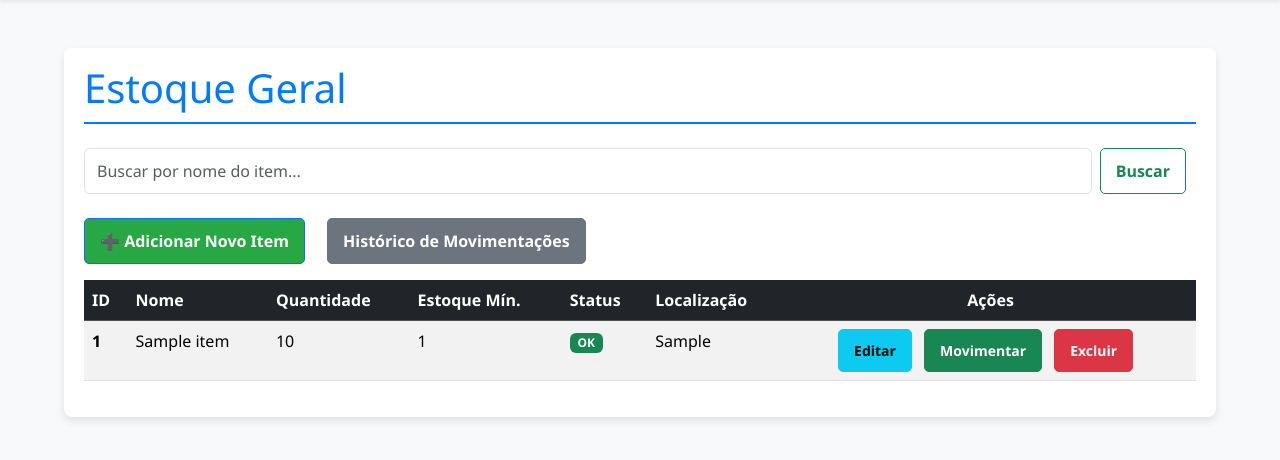
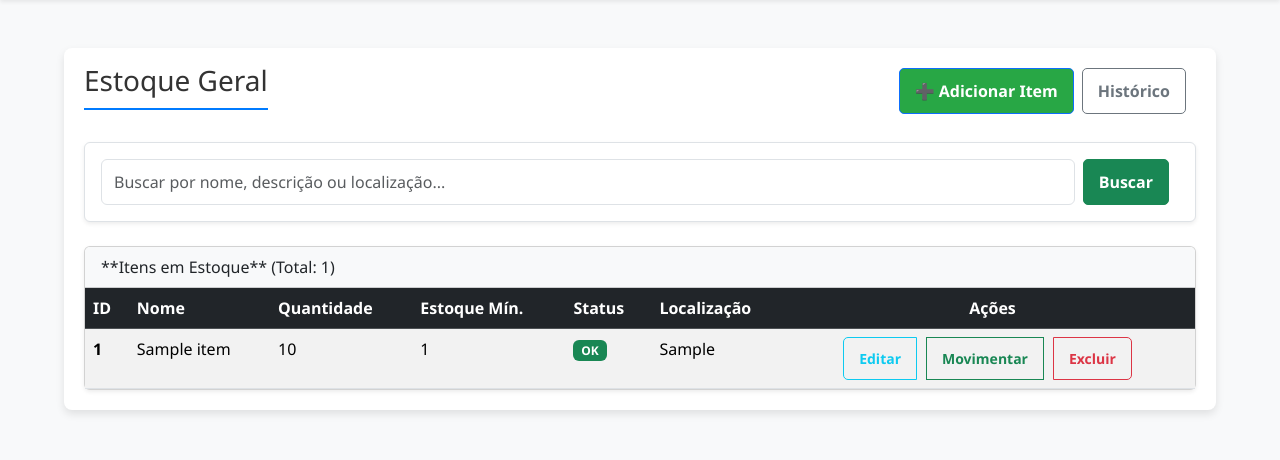
Before and after one commit to nielzin2/HighStore, a Django app: page / in a window 1280 px wide. Shown: the part 59-519 px from the top of the page. Run offline with Django 4.2, Linux system fonts and the light colour scheme; a user stored in the database is signed in; tables that the repository leaves empty hold one stand-in row (values such as "Sample post").

Commit message:
Update lista_itens.html
HS-17: Moderniza lista_itens.html: Usa Flexbox, Cards, e botões btn-outline para visual clean.

```diff
--- a/estoque/templates/estoque/lista_itens.html
+++ b/estoque/templates/estoque/lista_itens.html
@@ -3,33 +3,41 @@
 {% block title %}Estoque Geral{% endblock %}
 
 {% block content %}
-    <h1 class="mb-4">{{ titulo }}</h1>
+    <div class="d-flex justify-content-between align-items-center mb-4">
+        <h1 class="h3">{{ titulo }}</h1>
+        <div class="d-flex">
+            <a href="{% url 'estoque:adicionar_item' %}" class="btn btn-primary me-2">
+                ➕ Adicionar Item
+            </a>
+            <a href="{% url 'estoque:historico_movimentacoes' %}" class="btn btn-outline-secondary">
+                Histórico
+            </a>
+        </div>
+    </div>
 
-    <form class="d-flex mb-4" method="GET">
+    <form class="d-flex mb-4 p-3 bg-white rounded shadow-sm border" method="GET">
         <input
             class="form-control me-2"
             type="search"
-            placeholder="Buscar por nome do item..."
+            placeholder="Buscar por nome, descrição ou localização..."
             aria-label="Search"
             name="q"
             value="{{ request.GET.q|default:'' }}"
         >
-        <button class="btn btn-outline-success" type="submit">Buscar</button>
+        <button class="btn btn-success" type="submit">Buscar</button>
         {% if request.GET.q %}
             <a href="{% url 'estoque:lista_itens' %}" class="btn btn-outline-secondary ms-2">Limpar</a>
         {% endif %}
     </form>
 
-    <a href="{% url 'estoque:adicionar_item' %}" class="btn btn-primary mb-3">
-        ➕ Adicionar Novo Item
-    </a>
-    <a href="{% url 'estoque:historico_movimentacoes' %}" class="btn btn-secondary mb-3 ms-2">
-        Histórico de Movimentações
-    </a>
-
     {% if itens %}
+        <div class="card shadow-sm">
+            <div class="card-header bg-light">
+                **Itens em Estoque** (Total: {{ itens|length }})
+            </div>
+            <div class="card-body p-0">
                 <div class="table-responsive">
-            <table class="table table-striped table-hover">
+                    <table class="table table-striped table-hover mb-0">
                         <thead class="table-dark">
                             <tr>
                                 <th scope="col">ID</th>
@@ -44,7 +52,7 @@
                         <tbody>
                             {% for item in itens %}
                             <tr class="{% if item.estoque_baixo %}table-danger{% endif %}">
-                        <th scope="row">{{ item.pk }}</th>
+                                <th scope="row">{{ item.id }}</th>
                                 <td>{{ item.nome }}</td>
                                 <td>{{ item.quantidade }}</td>
                                 <td>{{ item.estoque_minimo }}</td>
@@ -57,18 +65,22 @@
                                 </td>
                                 <td>{{ item.localizacao }}</td>
                                 <td class="acoes text-center">
-                            <a href="{% url 'estoque:editar_item' pk=item.id %}" class="btn btn-sm btn-info me-2">Editar</a>
-                            <a href="{% url 'estoque:registrar_movimentacao' pk=item.id %}" class="btn btn-sm btn-success me-2">Movimentar</a>
-                            <a href="{% url 'estoque:deletar_item' pk=item.id %}" class="btn btn-sm btn-danger">Excluir</a>
+                                    <div class="btn-group" role="group">
+                                        <a href="{% url 'estoque:editar_item' pk=item.id %}" class="btn btn-sm btn-outline-info">Editar</a>
+                                        <a href="{% url 'estoque:registrar_movimentacao' pk=item.id %}" class="btn btn-sm btn-outline-success">Movimentar</a>
+                                        <a href="{% url 'estoque:deletar_item' pk=item.id %}" class="btn btn-sm btn-outline-danger">Excluir</a>
+                                    </div>
                                 </td>
                             </tr>
                             {% endfor %}
                         </tbody>
                     </table>
                 </div>
+            </div>
+        </div>
     {% else %}
-        <div class="alert alert-info" role="alert">
-            Nenhum item encontrado.
+        <div class="alert alert-info shadow-sm" role="alert">
+            Nenhum item encontrado. Comece adicionando um novo!
         </div>
     {% endif %}
 
```
Lines whose indentation alone changed are shown as unchanged.
